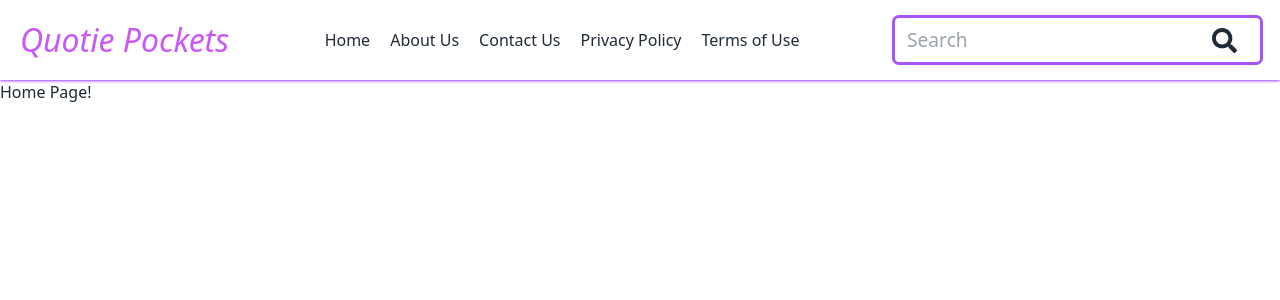
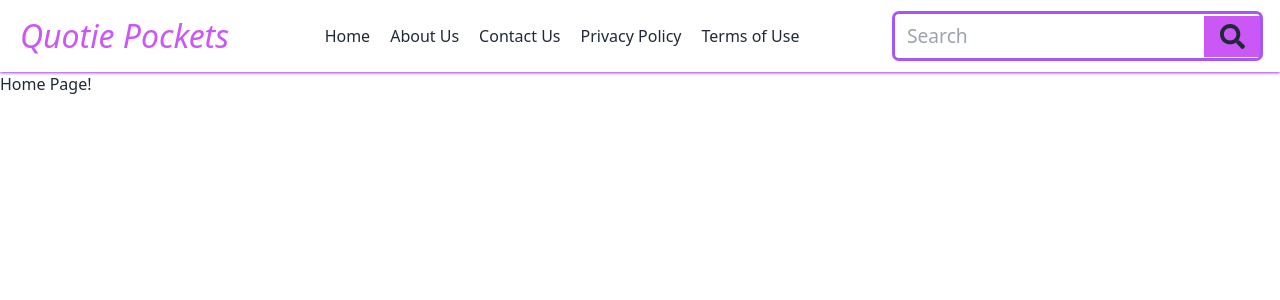
Before and after one commit to VikasMeshram2708/Quotie-Pockets, a React app: page / in a window 1280 px wide. Shown: the top 300 px of the page. Built offline with nearby package versions, Linux system fonts and the light colour scheme; the HTML template or start-up script is replaced by a standard one.

Commit message:
:zap: Created responsive navbar.

```diff
--- a/src/components/Navbar.tsx
+++ b/src/components/Navbar.tsx
@@ -1,13 +1,12 @@
 import { FaSearch } from "react-icons/fa";
 import { Link } from "react-router-dom";
+import { GiHamburgerMenu } from "react-icons/gi";
+import { useState } from "react";
 
-export default function Navbar() {
+const SideBar = () => {
   return (
-    <nav className="px-5 min-h-[10vh] shadow shadow-purple-500 flex items-center justify-between">
-      <h1 className="textPurple sm:text-[2rem] italic">
-        <Link to="/">Quotie Pockets</Link>
-      </h1>
-      <ul className="flex items-center gap-5">
+    <section className="bg-slate-600/70 p-2 flex flex-col gap-5">
+      <ul className="grid items-center gap-5">
         <li>
           <Link to="/">Home</Link>
         </li>
@@ -24,16 +23,74 @@ export default function Navbar() {
           <Link to="/terms-of-use">Terms of Use</Link>
         </li>
       </ul>
-      <div className="flex items-center rounded outline outline-purple-500   gap-2">
+
+      <div className="flex items-center rounded justify-between outline outline-purple-500  gap-2">
         <input
           type="text"
           placeholder="Search"
           className="px-3 rounded-md outline-none bg-transparent sm:text-[1.2rem] p-2"
         />
-        <div className="w-14 p-2">
+        <div className="w-14 px-4 py-2 bgPurple">
           <FaSearch size={25} />
         </div>
       </div>
+    </section>
+  );
+};
+export default function Navbar() {
+  const [toggle, setToggle] = useState(false);
+  return (
+    <nav className="px-5 min-h-[7vh] p-3 shadow shadow-purple-500">
+      <div className="flex items-center justify-between">
+        <h1 className="textPurple text-[2rem] italic">
+          <Link to="/">Quotie Pockets</Link>
+        </h1>
+
+        <ul className="lg:flex items-center gap-5 hidden">
+          <li>
+            <Link to="/">Home</Link>
+          </li>
+          <li>
+            <Link to="/about">About Us</Link>
+          </li>
+          <li>
+            <Link to="/contact">Contact Us</Link>
+          </li>
+          <li>
+            <Link to="/privacy-policy">Privacy Policy</Link>
+          </li>
+          <li>
+            <Link to="/terms-of-use">Terms of Use</Link>
+          </li>
+        </ul>
+
+        <div className="hidden lg:flex items-center rounded justify-between outline outline-purple-500  gap-2">
+        <input
+          type="text"
+          placeholder="Search"
+          className="px-3 rounded-md outline-none bg-transparent sm:text-[1.2rem] p-2"
+        />
+        <div className="w-14 px-4 py-2 bgPurple">
+          <FaSearch size={25} />
+        </div>
+      </div>
+
+        {/* Hamburger Icon */}
+        <div className="lg:hidden">
+          <GiHamburgerMenu
+            size={30}
+            onClick={() => {
+              setToggle((prev) => !prev);
+            }}
+          />
+        </div>
+      </div>
+
+      {toggle && (
+        <div className="mt-3">
+          <SideBar />
+        </div>
+      )}
     </nav>
   );
 }
```
